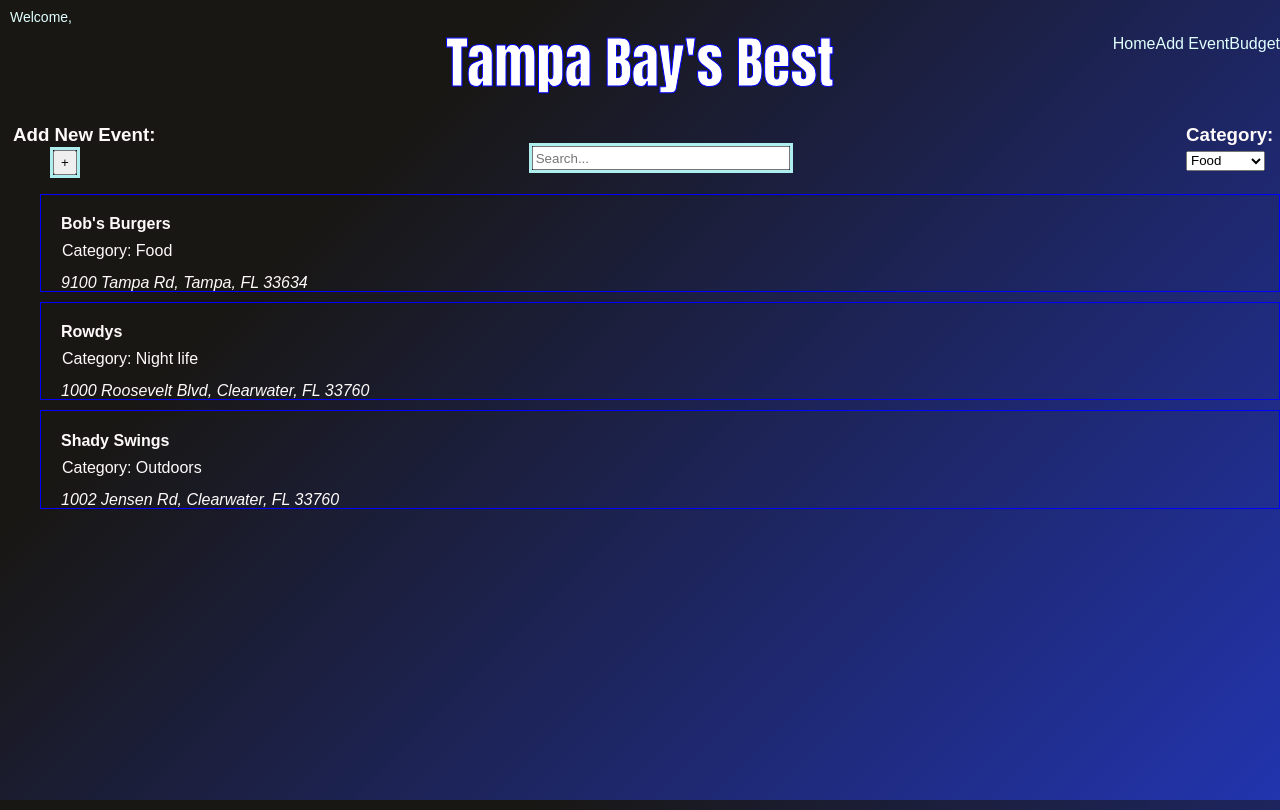
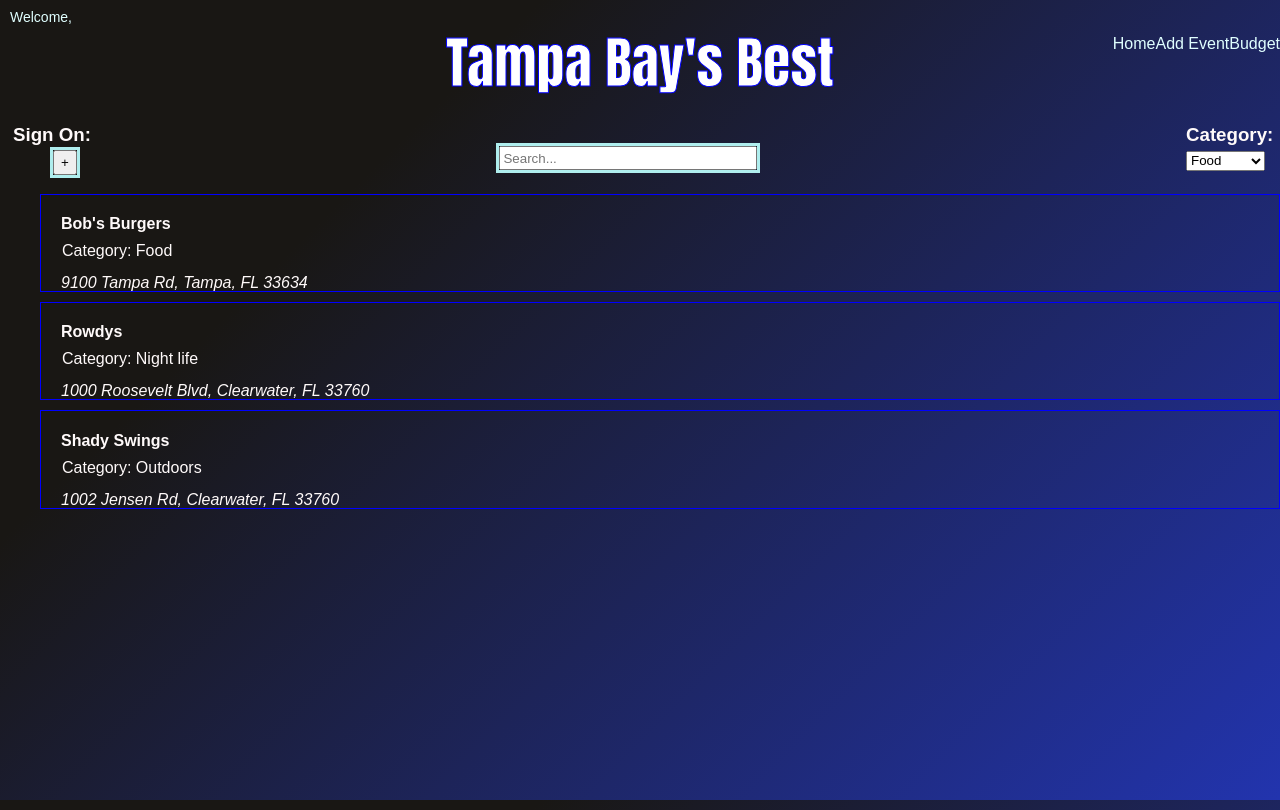
Before and after one commit to BradRowley/TampaBay, a React (Create React App) app in the folder ClientApp/: page / in a window 1280 px wide. Built offline with nearby package versions, Linux system fonts and the light colour scheme; a web font is replaced by a local one.

Commit message:
changing button to sign on

```diff
--- a/ClientApp/src/App.jsx
+++ b/ClientApp/src/App.jsx
@@ -26,7 +26,7 @@ export function App() {
           <h2 className="title" >Tampa Bay's Best</h2>
           <h3>
             <div>
-              <label className="buttonlabel">Add New Event:</label>
+              <label className="buttonlabel">Sign On:</label>
               <input className="button" type="button" value="+" />
             </div>
             <form className="search">
```
